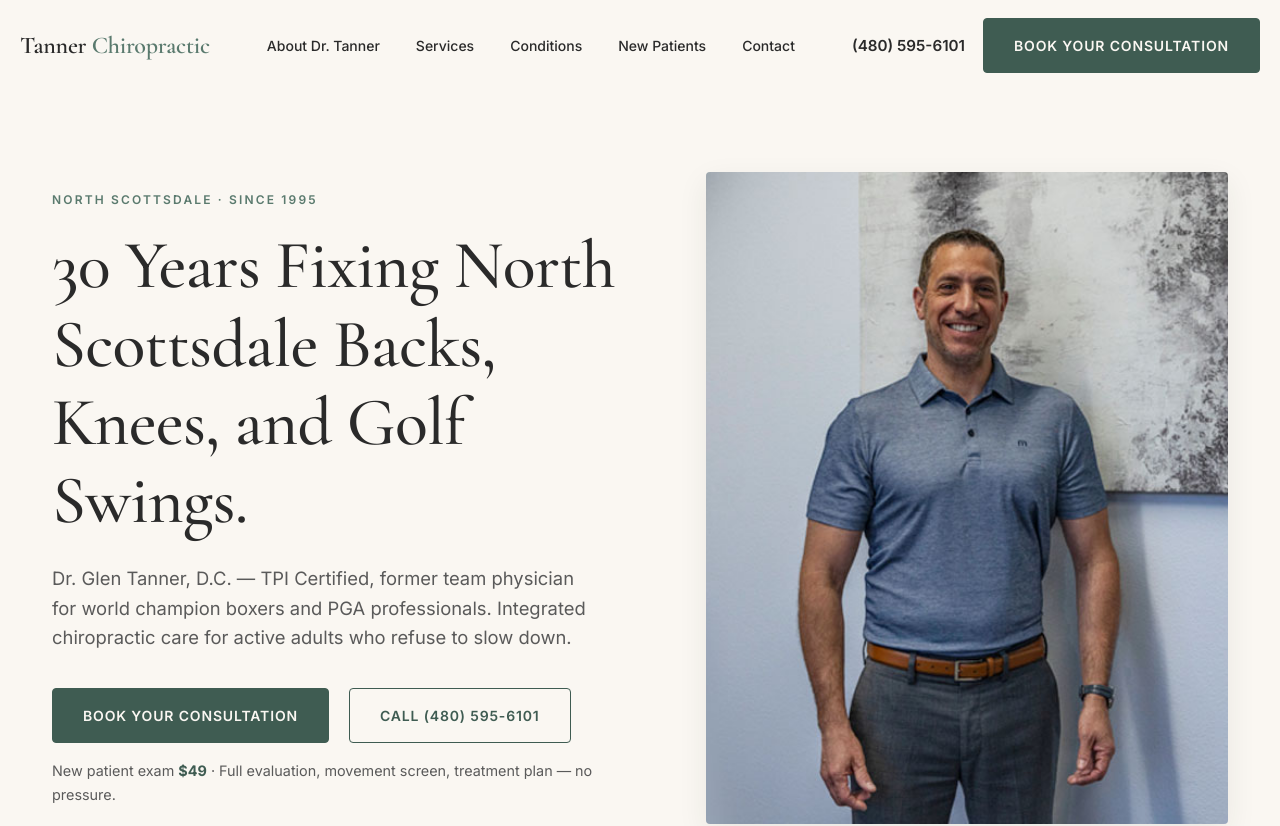
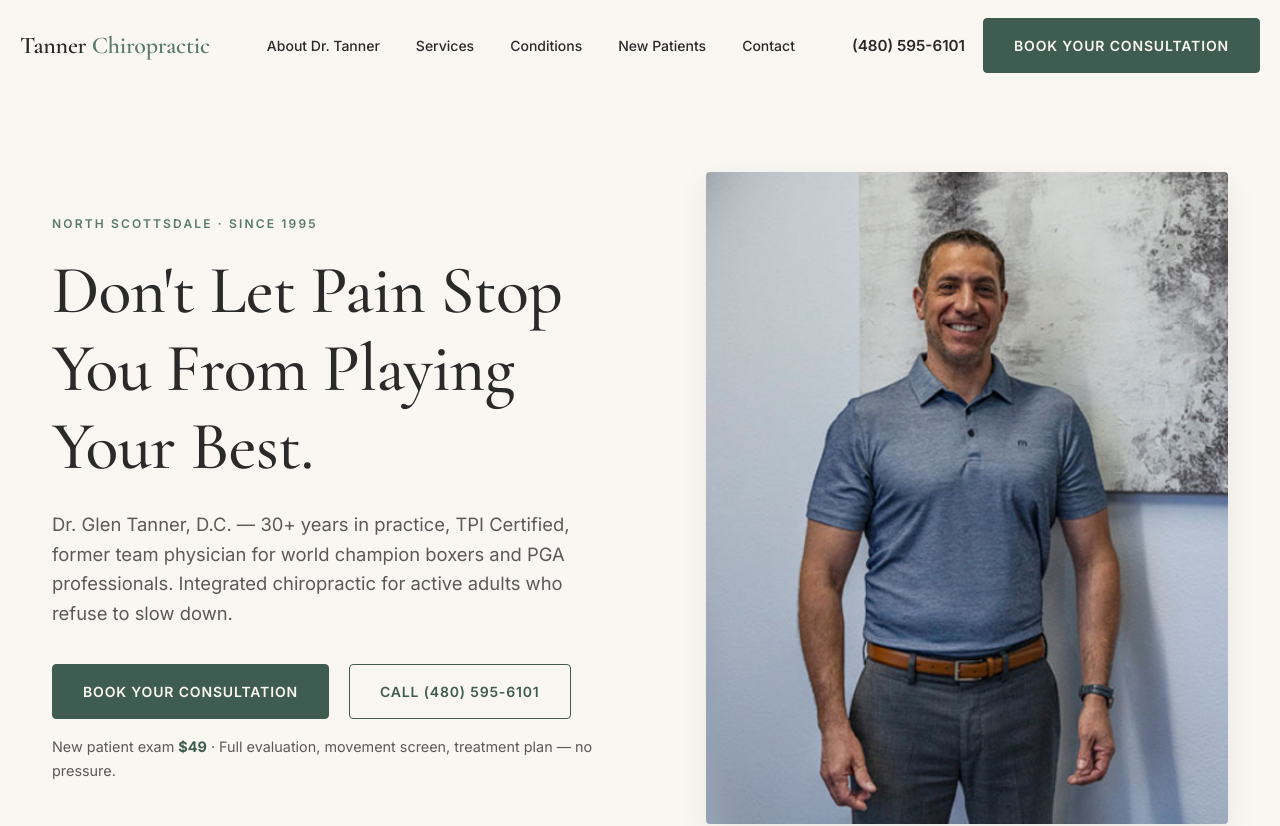
Before and after one commit to tzgainer-hub/tanner-chiro-prototype, a website: page index.html in a window 1280 px wide. Shown: the top 826 px of the page. Drawn offline with nearby package versions, Linux system fonts and the light colour scheme.

Commit message:
Restore Glen's tagline as homepage H1
Glen likes his original "Don't Let Pain Stop You From Playing Your Best"
tagline — restore it as the hero headline. Credentials (30+ years, TPI,
Top Rank Boxing, PGA) move into the subhead so the SEO weight isn't lost.
Also propagate the tagline into OG and Twitter share titles.

Co-Authored-By: Claude Opus 4.7 (1M context) <noreply@anthropic.com>

```diff
--- a/index.html
+++ b/index.html
@@ -9,7 +9,7 @@
 
 <!-- Open Graph -->
 <meta property="og:type" content="website" />
-<meta property="og:title" content="Tanner Chiropractic — North Scottsdale's Integrated Chiropractor" />
+<meta property="og:title" content="Don't Let Pain Stop You From Playing Your Best — Tanner Chiropractic" />
 <meta property="og:description" content="30+ years treating North Scottsdale's active adults, golfers, and athletes. Integrated chiropractic, sports medicine, and advanced modalities — under one roof." />
 <meta property="og:url" content="https://tannerchiropractic.com/" />
 <meta property="og:image" content="https://tannerchiropractic.com/images/dr-tanner.jpg" />
@@ -18,7 +18,7 @@
 
 <!-- Twitter -->
 <meta name="twitter:card" content="summary_large_image" />
-<meta name="twitter:title" content="Tanner Chiropractic — North Scottsdale's Integrated Chiropractor" />
+<meta name="twitter:title" content="Don't Let Pain Stop You From Playing Your Best — Tanner Chiropractic" />
 <meta name="twitter:description" content="30+ years treating North Scottsdale's active adults, golfers, and athletes. Dr. Glen Tanner — TPI Certified, sports medicine specialist." />
 <meta name="twitter:image" content="https://tannerchiropractic.com/images/dr-tanner.jpg" />
 
@@ -165,8 +165,8 @@
   <div class="container hero-grid">
     <div class="hero-copy">
       <div class="eyebrow">North Scottsdale · Since 1995</div>
-      <h1>30 Years Fixing North Scottsdale Backs, Knees, and Golf Swings.</h1>
-      <p class="hero-sub">Dr. Glen Tanner, D.C. — TPI Certified, former team physician for world champion boxers and PGA professionals. Integrated chiropractic care for active adults who refuse to slow down.</p>
+      <h1>Don't Let Pain Stop You From Playing Your Best.</h1>
+      <p class="hero-sub">Dr. Glen Tanner, D.C. — 30+ years in practice, TPI Certified, former team physician for world champion boxers and PGA professionals. Integrated chiropractic for active adults who refuse to slow down.</p>
       <div class="hero-cta-row">
         <a href="/new-patients.html" class="btn">Book Your Consultation</a>
         <a href="tel:+14805956101" class="btn btn-outline">Call (480) 595-6101</a>
```
